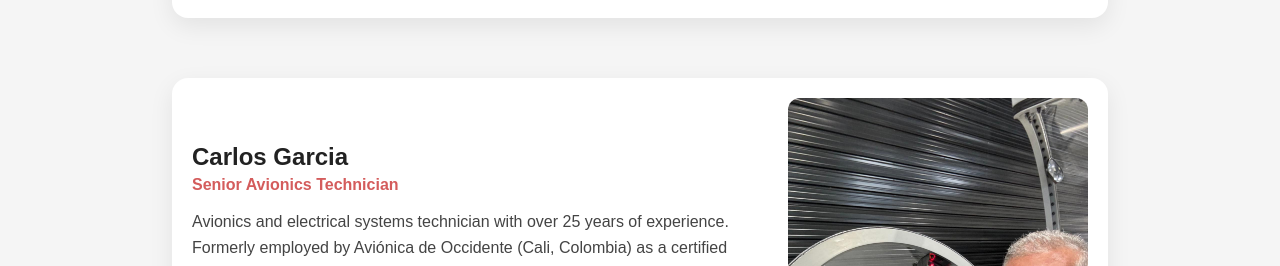
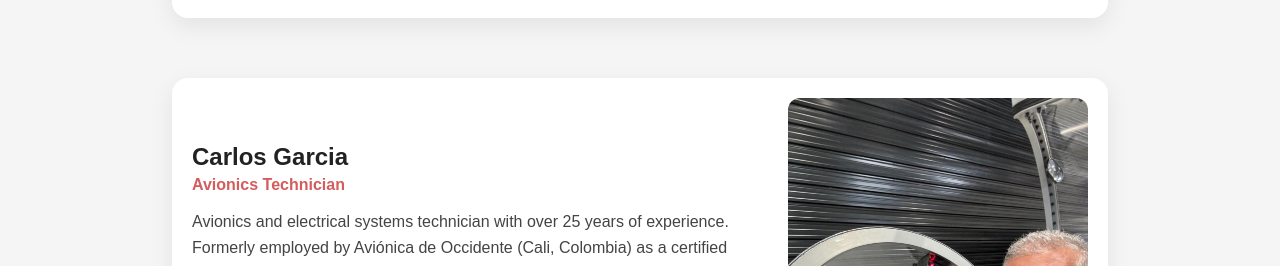
Before and after one commit to Koala-Tech-Digital-Solutions/JazzAvionics, a React (Vite) app: page /about in a window 1280 px wide. Shown: the part 733-999 px from the top of the page. Built offline with nearby package versions, Linux system fonts and the light colour scheme.

Commit message:
Update AboutPage.jsx

```diff
--- a/src/Pages/AboutPage.jsx
+++ b/src/Pages/AboutPage.jsx
@@ -5,7 +5,7 @@ const teamMembers = [
   {
     name: "Wilfer Ossa",
     image: "/assets/wilfer.png",
-    whatsapp: "573123456789",
+    whatsapp: "+18174123350",
     title: "Avionics Specialist",
     description:
       "Retired from the Colombian Air Force with 25 years of experience in avionics. Served as an Avionics Technician, Inspector, and Section Chief of Avionics. Holds an active FCC General Radiotelephone Operator License. Extensive knowledge in troubleshooting, maintenance, and system integration. Currently has 2 years of hands-on experience in the U.S. aviation sector, specializing in panel with a specialization in panel upgrades (analog to digital conversions).",
@@ -13,8 +13,8 @@ const teamMembers = [
   {
     name: "Carlos Garcia",
     image: "/assets/carlos.png",
-    whatsapp: "573987654321",
-    title: "Senior Avionics Technician",
+    whatsapp: "+17869121643",
+    title: "Avionics Technician",
     description:
       "Avionics and electrical systems technician with over 25 years of experience. Formerly employed by Aviónica de Occidente (Cali, Colombia) as a certified Aircraft Maintenance Technician (TMA 0837), focused on avionics installations, inspections, and repairs. Holds an active FCC General Radiotelephone Operator License. Brings 2 years of experience working in the U.S. general aviation industry. Skilled in maintenance and avionics integration on a range of airframes, including Cessna 150/152/180/182 and Piper PA-28 series. Extensive experience in agricultural (aerial spraying) aviation.",
   },
```
